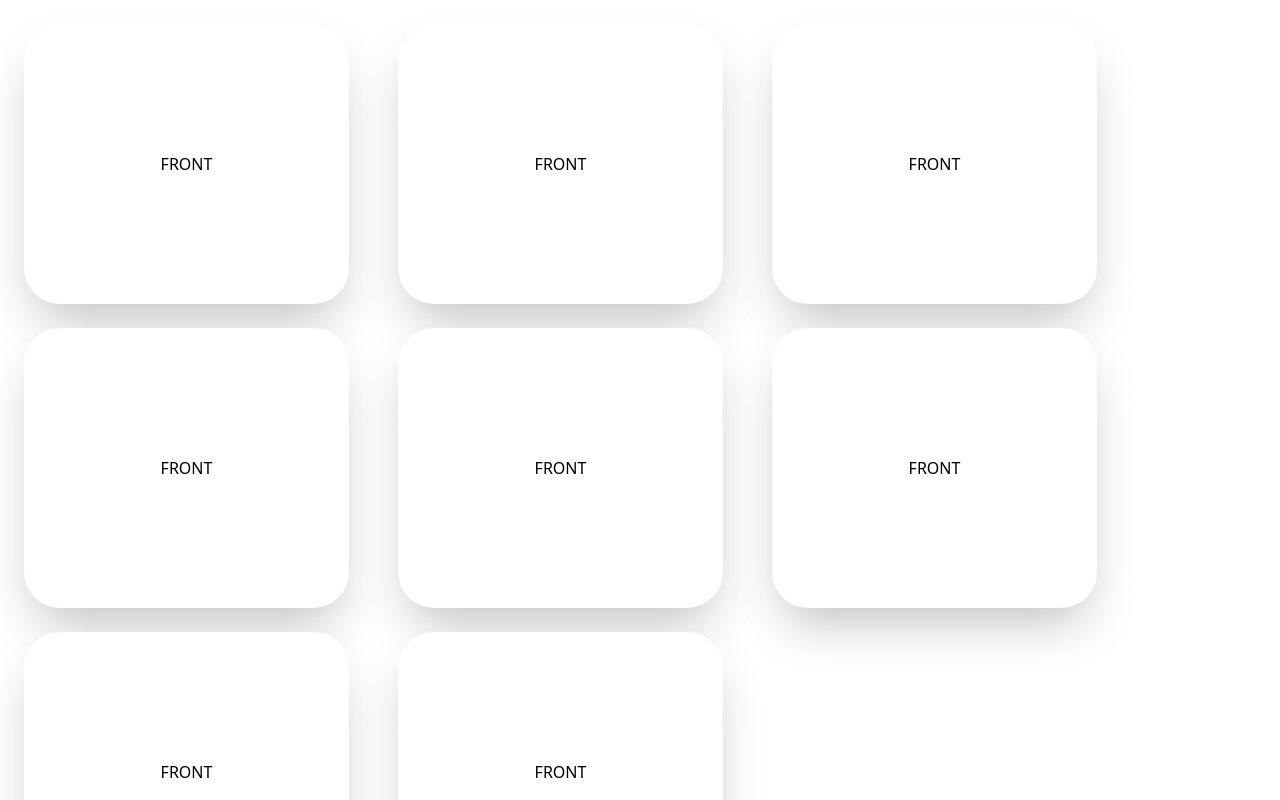
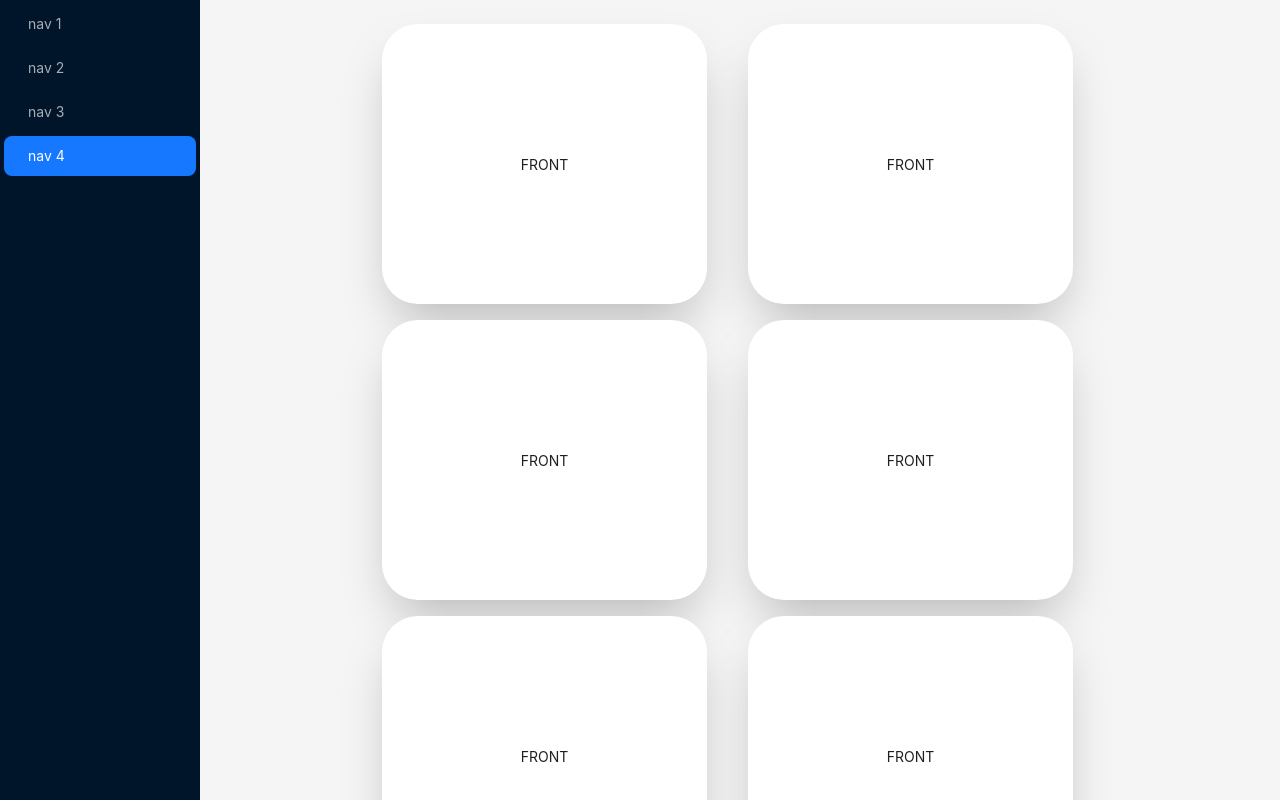
Before and after one commit to yakovglee/hangugeo_doum, a React (Create React App) app: page / in a window 1280 px wide. Shown: the top 800 px of the page. Built offline with nearby package versions, Linux system fonts and the light colour scheme.

Commit message:
new: layout

```diff
--- a/src/App.js
+++ b/src/App.js
@@ -1,25 +1,59 @@
-import { useState } from "react";
-
 import FlipCard from "./components/FlipCard";
 
 import { data } from "./data";
 
+import { Layout, Menu, Flex } from "antd";
+const { Content, Sider, Header } = Layout;
+
+const items = [1, 2, 3, 4].map((icon, index) => ({
+    key: String(index + 1),
+    label: `nav ${index + 1}`,
+}));
+
 function App() {
-
     return (
-
-        <div className="flex flex-wrap gap-6 p-6">
-            <FlipCard  />
+        <Layout>
+            <Sider
+                breakpoint="lg"
+                collapsedWidth="0"
+                onBreakpoint={(broken) => {
+                    console.log(broken);
+                }}
+                onCollapse={(collapsed, type) => {
+                    console.log(collapsed, type);
+                }}
+            >
+                <div className="demo-logo-vertical" />
+                <Menu
+                    theme="dark"
+                    mode="inline"
+                    defaultSelectedKeys={["4"]}
+                    items={items}
+                />
+            </Sider>
+            <Layout>
+                <Content style={{ margin: "24px 16px 0" }}>
+                    <Flex justify={'center'} align={'flex-start'} wrap gap="middle">
                         <FlipCard />
                         <FlipCard />
                         <FlipCard />
-            <FlipCard  />
                         <FlipCard />
                         <FlipCard />
                         <FlipCard />
-
-        </div>
-
+                        <FlipCard />
+                        <FlipCard />
+                        <FlipCard />
+                        <FlipCard />
+                        <FlipCard />
+                        <FlipCard />
+                        <FlipCard />
+                        <FlipCard />
+                        <FlipCard />
+                        <FlipCard />
+                    </Flex>
+                </Content>
+            </Layout>
+        </Layout>
     );
 }
 
```
Lines whose indentation alone changed are shown as unchanged.
